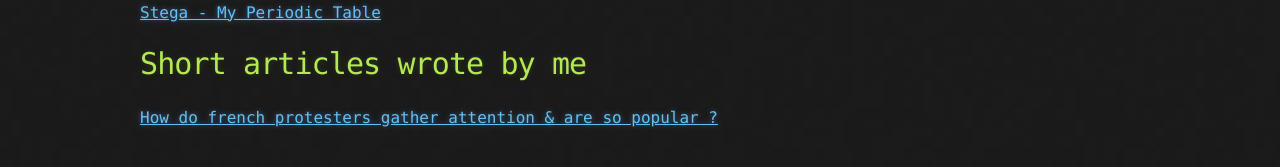
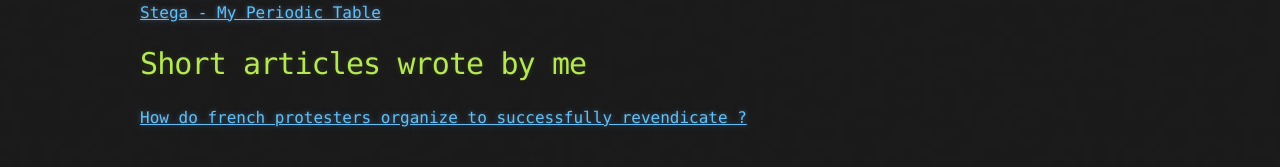
Before and after one commit to maelansecu/maelansecu.github.io, a Jekyll site: the page built from index.md, in a window 1280 px wide. Shown: the part 465-632 px from the top of the page. Built offline with Jekyll 4.4.1, drawn with Linux system fonts in a browser that asks for light colours.

Commit message:
edited files for "articles"

```diff
--- a/index.md
+++ b/index.md
@@ -15,4 +15,4 @@ It's partially dedicated for CTFs write-ups and small articles, if you want you
 
 # Short articles wrote by me
 
-[How do french protesters gather attention & are so popular ?](/articles/how_do_french_protesters.md)<br/>
+[How do french protesters organize to successfully revendicate ?](/articles/how_do_french_protesters.md)<br/>
```
Also changed, not shown: articles/how_do_french_protesters.md (added).
